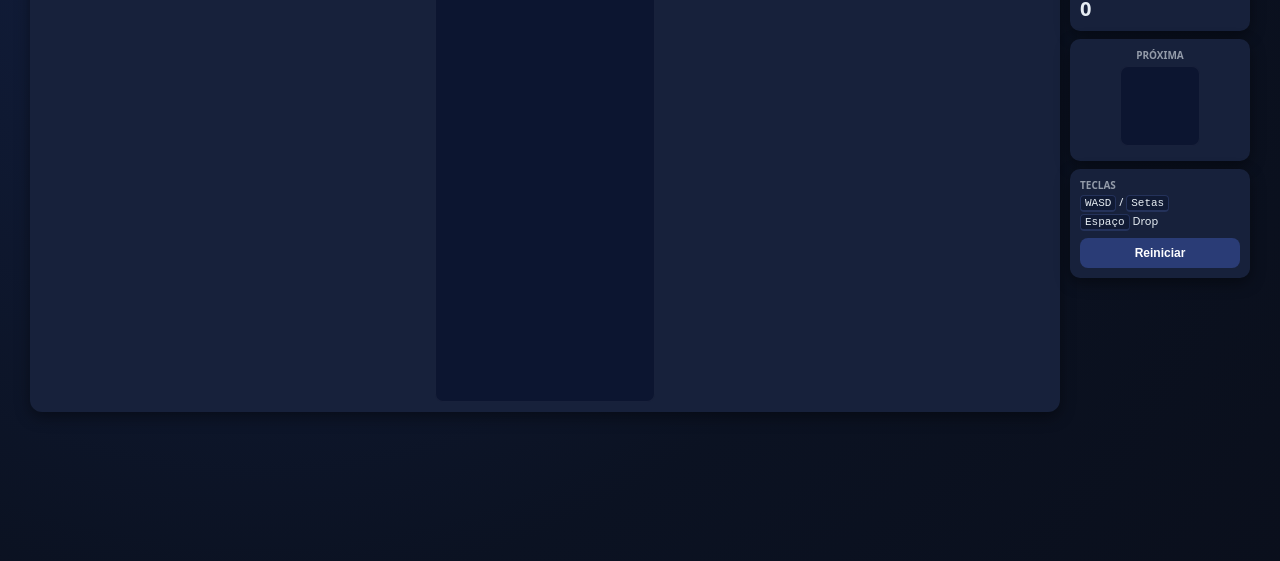
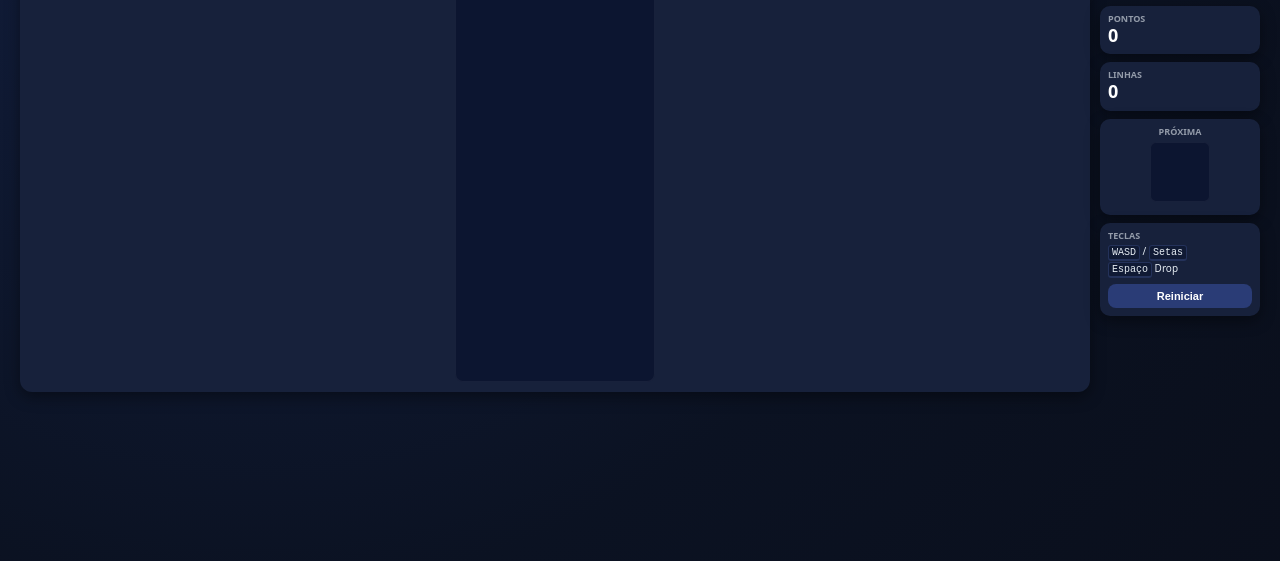
Before and after one commit to ndemoraissilva-cmd/cubrix, a plain HTML site: page cubrix/index.html in a window 1280 px wide. Shown: the part 239-800 px from the top of the page. Drawn offline with Linux system fonts and the light colour scheme.

Commit message:
Update style.css

```diff
--- a/cubrix/style.css
+++ b/cubrix/style.css
@@ -26,11 +26,29 @@
     display: flex;
     align-items: center;
     justify-content: center;
-    padding: 25px; /* Mantido do seu CSS extra original */
+    padding: 20px;
+}
+
+.wrap {
+    display: grid;
+    grid-template-columns: auto 160px;
+    gap: 10px;
+    width: 98vw;
+    max-height: 98vh;
+}
+
+.board {
+    background: var(--panel);
+    border-radius: 12px;
+    padding: 10px;
+    box-shadow: var(--shadow);
+    display: flex;
+    flex-direction: column;
+    align-items: center;
 }
 
 .title {
-    color: #5C6AC4; /* Mantido do seu CSS extra original */
+    color: #5C6AC4;
     font-weight: 900;
     font-size: 20px;
     margin: 0;
@@ -44,36 +62,16 @@
     margin-bottom: 5px;
 }
 
-.wrap {
-    display: grid;
-    grid-template-columns: auto 180px;
-    gap: 10px;
-    width: 98vw;
-    max-height: 98vh;
-    padding: 5px;
-}
-
-.board {
-    background: var(--panel);
-    border-radius: 12px;
-    padding: 10px;
-    box-shadow: var(--shadow);
-    display: flex;
-    flex-direction: column;
-    align-items: center;
-}
-
 .canvas-wrap {
     position: relative;
-    width: 220px;
-    height: 440px;
+    width: 200px;
+    height: 400px;
 }
 
 canvas {
     display: block;
     width: 100%;
     height: 100%;
-    image-rendering: pixelated;
     border-radius: 8px;
     background: #0c1530;
     box-shadow: inset 0 0 0 1px rgba(255,255,255,.05);
@@ -83,39 +81,40 @@
     display: flex;
     flex-direction: column;
     gap: 8px;
+    justify-content: center;
 }
 
 .card {
     background: var(--panel);
     border-radius: 10px;
-    padding: 10px;
+    padding: 8px;
     box-shadow: var(--shadow);
 }
 
 .card .label {
     font-weight: 800;
-    font-size: 10px;
+    font-size: 9px;
     text-transform: uppercase;
     opacity: .6;
 }
 
-.big { font-size: 20px; font-weight: 900; }
+.big { font-size: 18px; font-weight: 900; color: #fff; }
 
 #nextBox {
-    width: 80px;
-    height: 80px;
+    width: 60px;
+    height: 60px;
     margin: 5px auto;
     background: #0c1530;
-    border-radius: 8px;
+    border-radius: 6px;
 }
 
-.controls p { margin: 4px 0; font-size: 11px; }
+.controls p { margin: 3px 0; font-size: 10px; }
 .controls kbd {
     background: #101a34;
     border: 1px solid #24325a;
     border-bottom-width: 2px;
-    padding: 1px 4px;
-    border-radius: 4px;
+    padding: 1px 3px;
+    border-radius: 3px;
 }
 
 .btn {
@@ -124,9 +123,9 @@
     color: #fff;
     border: 0;
     border-radius: 8px;
-    padding: 8px;
+    padding: 6px;
     cursor: pointer;
     font-weight: 600;
     margin-top: 5px;
-    font-size: 12px;
+    font-size: 11px;
 }
```
